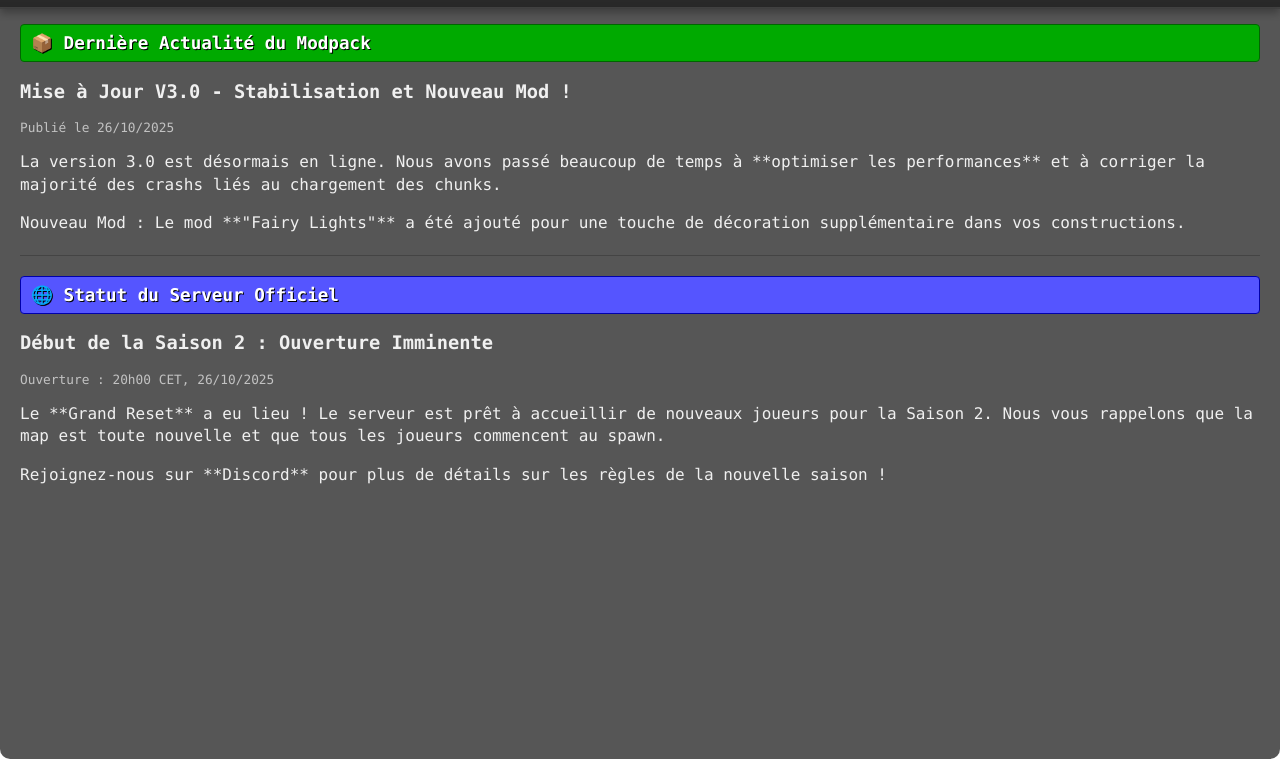
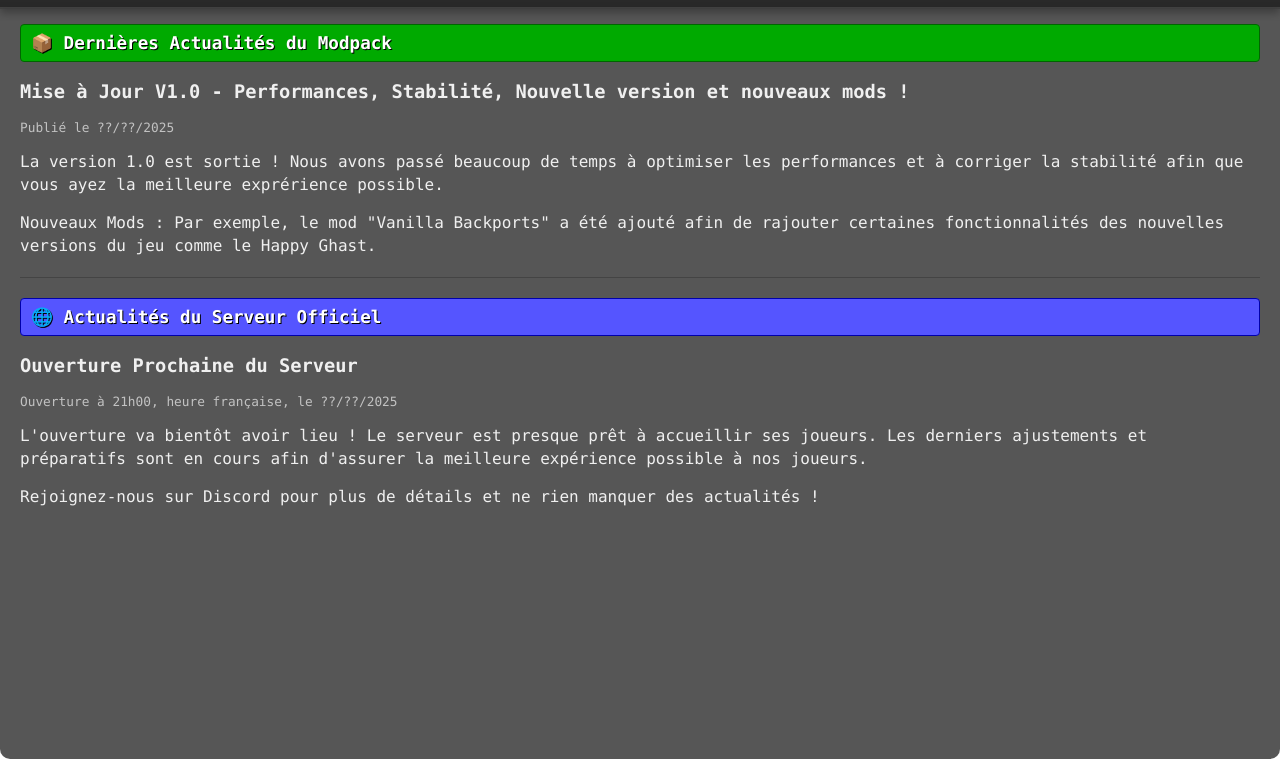
Before and after one commit to loumox85/moxiocraft, a plain HTML site: page index.html in a window 1280 px wide. Shown: the part 41-800 px from the top of the page. Drawn offline with Linux system fonts and the light colour scheme.

Commit message:
Revise modpack news content and titles in index.html
Updated the HTML content for the modpack news page, including new titles, dates, and mod information.

```diff
--- a/index.html
+++ b/index.html
@@ -4,7 +4,7 @@
     <meta charset="UTF-8">
     <meta name="viewport" content="width=device-width, height=device-height, initial-scale=1.0">
     <link rel="stylesheet" href="styles.css">
-    <title>Quoi d'neuf ? - [Nom de votre Modpack]</title>
+    <title>Quoi d'neuf ? - Moxiocraft</title>
 </head>
 <body>
 
@@ -17,31 +17,32 @@
         <div class="news-panel">
 
             <div class="article-subheader modpack-news">
-                📦 Dernière Actualité du Modpack
+                📦 Dernières Actualités du Modpack
             </div>
 
-            <h3>Mise à Jour V3.0 - Stabilisation et Nouveau Mod !</h3>
-            <span class="news-date">Publié le 26/10/2025</span>
+            <h3>Mise à Jour V1.0 - Performances, Stabilité, Nouvelle version et nouveaux mods !</h3>
+            <span class="news-date">Publié le ??/??/2025</span>
             <div class="news-content">
-                <p>La version 3.0 est désormais en ligne. Nous avons passé beaucoup de temps à **optimiser les performances** et à corriger la majorité des crashs liés au chargement des chunks.</p>
-                <p>Nouveau Mod : Le mod **"Fairy Lights"** a été ajouté pour une touche de décoration supplémentaire dans vos constructions.</p>
+                <p>La version 1.0 est sortie ! Nous avons passé beaucoup de temps à optimiser les performances et à corriger la stabilité afin que vous ayez la meilleure exprérience possible.</p>
+                <p>Nouveaux Mods : Par exemple, le mod "Vanilla Backports" a été ajouté afin de rajouter certaines fonctionnalités des nouvelles versions du jeu comme le Happy Ghast.</p>
             </div>
 
             <hr>
 
             <div class="article-subheader server-news">
-                🌐 Statut du Serveur Officiel
+                🌐 Actualités du Serveur Officiel
             </div>
 
-            <h3>Début de la Saison 2 : Ouverture Imminente</h3>
-            <span class="news-date">Ouverture : 20h00 CET, 26/10/2025</span>
+            <h3>Ouverture Prochaine du Serveur</h3>
+            <span class="news-date">Ouverture à 21h00, heure française, le ??/??/2025</span>
             <div class="news-content">
-                <p>Le **Grand Reset** a eu lieu ! Le serveur est prêt à accueillir de nouveaux joueurs pour la Saison 2. Nous vous rappelons que la map est toute nouvelle et que tous les joueurs commencent au spawn.</p>
-                <p>Rejoignez-nous sur **Discord** pour plus de détails sur les règles de la nouvelle saison !</p>
+                <p>L'ouverture va bientôt avoir lieu ! Le serveur est presque prêt à accueillir ses joueurs. Les derniers ajustements et préparatifs sont en cours afin d'assurer la meilleure expérience possible à nos joueurs.</p>
+                <p>Rejoignez-nous sur Discord pour plus de détails et ne rien manquer des actualités !</p>
             </div>
         </div>
 
     </div>
 
 </body>
+
 </html>
```
